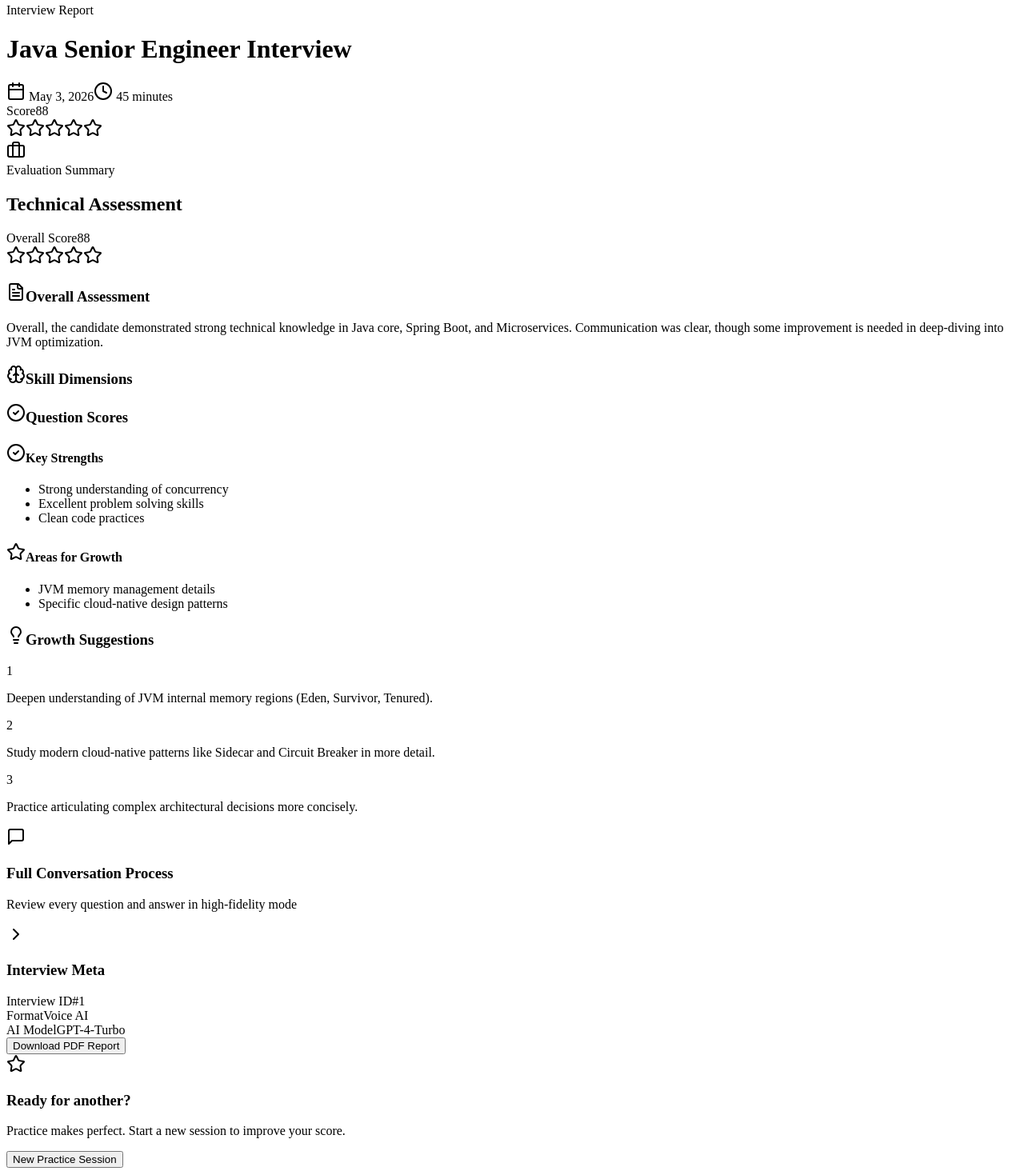
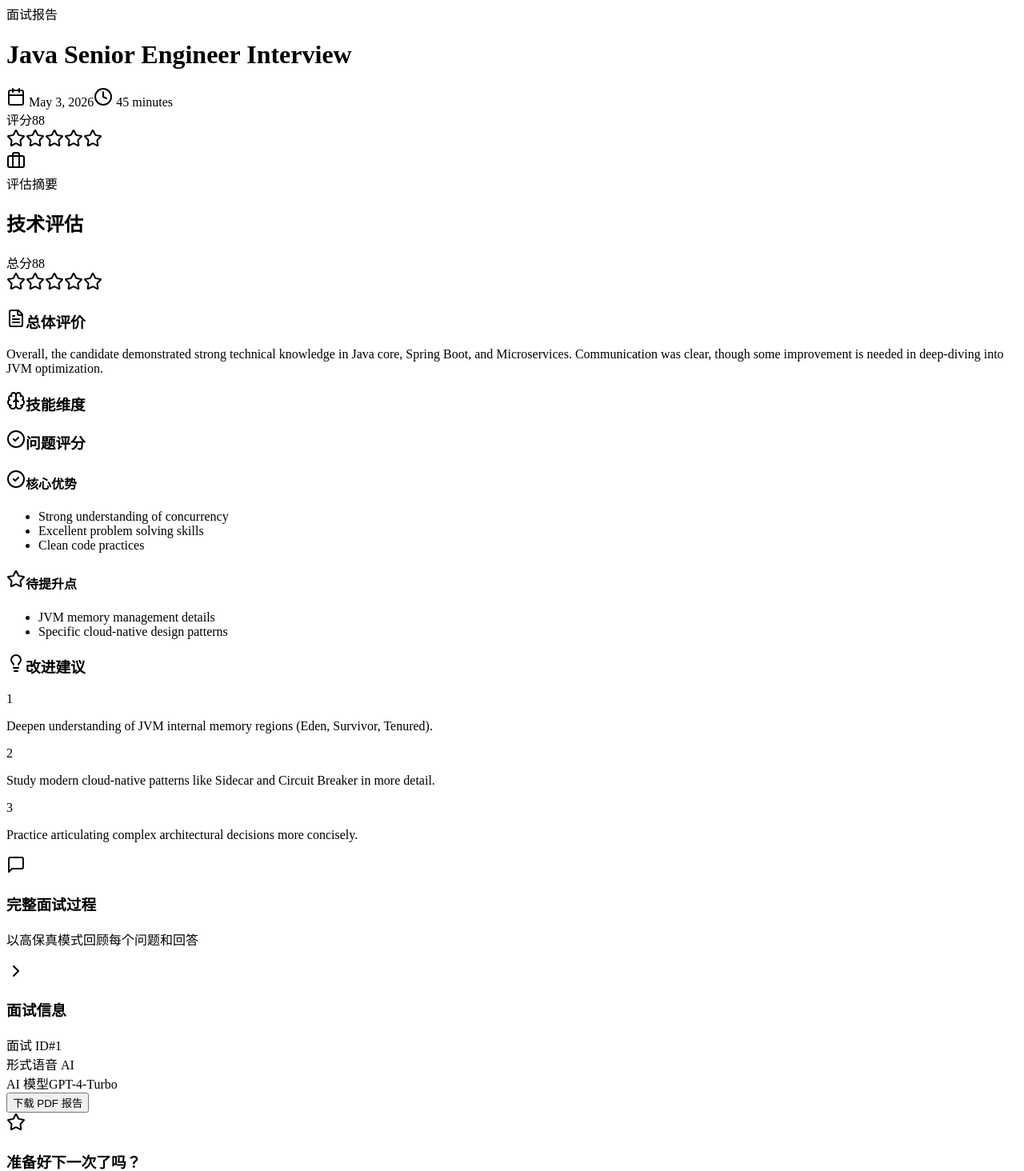
Before and after one commit to VoidXLabs/SimuView, a React (Vite) app in the folder SimuViewFrontEnd/: page /interview-detail/1 in a window 1280 px wide. Shown: the part 268-1732 px from the top of the page at 80% size. Built offline with nearby package versions, Linux system fonts and the light colour scheme; the HTML template or start-up script is replaced by a standard one.

Commit message:
style: frontend

```diff
--- a/SimuViewFrontEnd/src/app/components/EvaluationReportView.tsx
+++ b/SimuViewFrontEnd/src/app/components/EvaluationReportView.tsx
@@ -43,12 +43,12 @@ interface EvaluationReportViewProps {
 
 export const EvaluationReportView: React.FC<EvaluationReportViewProps> = ({ data }) => {
   const radarData = [
-    { subject: 'Tech Depth', A: data.dimensionScores.technicalDepth, fullMark: 100 },
-    { subject: 'Problem Solving', A: data.dimensionScores.problemSolving, fullMark: 100 },
-    { subject: 'Comm.', A: data.dimensionScores.communication, fullMark: 100 },
-    { subject: 'Logic', A: data.dimensionScores.logicalThinking, fullMark: 100 },
-    { subject: 'Experience', A: data.dimensionScores.experienceMatch, fullMark: 100 },
-    { subject: 'Potential', A: data.dimensionScores.learningPotential, fullMark: 100 },
+    { subject: '技术深度', A: data.dimensionScores.technicalDepth, fullMark: 100 },
+    { subject: '问题解决', A: data.dimensionScores.problemSolving, fullMark: 100 },
+    { subject: '沟通能力', A: data.dimensionScores.communication, fullMark: 100 },
+    { subject: '逻辑思维', A: data.dimensionScores.logicalThinking, fullMark: 100 },
+    { subject: '经验匹配', A: data.dimensionScores.experienceMatch, fullMark: 100 },
+    { subject: '学习潜力', A: data.dimensionScores.learningPotential, fullMark: 100 },
   ];
 
   const barData = data.questionEvaluations.map(q => ({
@@ -65,13 +65,13 @@ export const EvaluationReportView: React.FC<EvaluationReportViewProps> = ({ data
             <div className="w-10 h-10 rounded-xl bg-emerald-500/10 dark:bg-emerald-500/20 flex items-center justify-center border border-emerald-500/10 dark:border-emerald-500/20">
               <Briefcase className="w-5 h-5 text-emerald-600 dark:text-emerald-400" />
             </div>
-            <span className="text-emerald-600 dark:text-emerald-400 font-bold tracking-wider text-sm uppercase">Evaluation Summary</span>
+            <span className="text-emerald-600 dark:text-emerald-400 font-bold tracking-wider text-sm uppercase">评估摘要</span>
           </div>
-          <h2 className="text-3xl font-black text-slate-900 dark:text-white tracking-tight">Technical Assessment</h2>
+          <h2 className="text-3xl font-black text-slate-900 dark:text-white tracking-tight">技术评估</h2>
         </div>
 
         <div className="flex flex-col items-center justify-center p-6 bg-slate-50 dark:bg-white/5 rounded-3xl border border-slate-100 dark:border-white/5 shadow-inner min-w-[140px]">
-          <span className="text-slate-500 dark:text-slate-400 text-[10px] font-black uppercase tracking-[0.2em] mb-1">Overall Score</span>
+          <span className="text-slate-500 dark:text-slate-400 text-[10px] font-black uppercase tracking-[0.2em] mb-1">总分</span>
           <span className="text-5xl font-black text-slate-900 dark:text-white">{data.totalScore}</span>
           <div className="mt-2 flex gap-0.5">
             {[1, 2, 3, 4, 5].map((s) => (
@@ -85,7 +85,7 @@ export const EvaluationReportView: React.FC<EvaluationReportViewProps> = ({ data
       <section className="space-y-4">
         <h3 className="text-xl font-bold text-slate-900 dark:text-white flex items-center gap-2">
           <FileText className="w-5 h-5 text-emerald-500" />
-          Overall Assessment
+          总体评价
         </h3>
         <p className="text-slate-600 dark:text-slate-300 leading-relaxed text-lg bg-slate-50/50 dark:bg-white/5 p-6 rounded-3xl border border-slate-100 dark:border-white/5">
           {data.overallReport}
@@ -97,7 +97,7 @@ export const EvaluationReportView: React.FC<EvaluationReportViewProps> = ({ data
         <section className="space-y-6">
           <h3 className="text-xl font-bold text-slate-900 dark:text-white flex items-center gap-2">
             <Brain className="w-5 h-5 text-emerald-500" />
-            Skill Dimensions
+            技能维度
           </h3>
           <div className="h-[300px] w-full bg-slate-50/50 dark:bg-white/5 rounded-3xl border border-slate-100 dark:border-white/5 p-4">
             <ResponsiveContainer width="100%" height="100%">
@@ -106,7 +106,7 @@ export const EvaluationReportView: React.FC<EvaluationReportViewProps> = ({ data
                 <PolarAngleAxis dataKey="subject" tick={{ fill: '#808080', fontSize: 11 }} />
                 <PolarRadiusAxis angle={30} domain={[0, 100]} tick={false} />
                 <Radar
-                  name="Performance"
+                  name="表现"
                   dataKey="A"
                   stroke="#10b981"
                   fill="#10b981"
@@ -120,7 +120,7 @@ export const EvaluationReportView: React.FC<EvaluationReportViewProps> = ({ data
         <section className="space-y-6">
           <h3 className="text-xl font-bold text-slate-900 dark:text-white flex items-center gap-2">
             <CheckCircle2 className="w-5 h-5 text-emerald-500" />
-            Question Scores
+            问题评分
           </h3>
           <div className="h-[300px] w-full bg-slate-50/50 dark:bg-white/5 rounded-3xl border border-slate-100 dark:border-white/5 p-4">
             <ResponsiveContainer width="100%" height="100%">
@@ -144,7 +144,7 @@ export const EvaluationReportView: React.FC<EvaluationReportViewProps> = ({ data
         <div className="p-6 rounded-3xl bg-emerald-50 dark:bg-emerald-500/5 border border-emerald-100 dark:border-emerald-500/10 space-y-4">
           <h4 className="text-emerald-700 dark:text-emerald-400 font-bold flex items-center gap-2">
             <CheckCircle2 className="w-5 h-5" />
-            Key Strengths
+            核心优势
           </h4>
           <ul className="space-y-3">
             {data.strengths.map((s, i) => (
@@ -159,7 +159,7 @@ export const EvaluationReportView: React.FC<EvaluationReportViewProps> = ({ data
         <div className="p-6 rounded-3xl bg-amber-50 dark:bg-amber-500/5 border border-amber-100 dark:border-amber-500/10 space-y-4">
           <h4 className="text-amber-700 dark:text-amber-400 font-bold flex items-center gap-2">
             <Star className="w-5 h-5" />
-            Areas for Growth
+            待提升点
           </h4>
           <ul className="space-y-3">
             {data.weaknesses.map((w, i) => (
@@ -176,7 +176,7 @@ export const EvaluationReportView: React.FC<EvaluationReportViewProps> = ({ data
       <section className="space-y-4">
         <h3 className="text-xl font-bold text-slate-900 dark:text-white flex items-center gap-2">
           <Lightbulb className="w-5 h-5 text-emerald-500" />
-          Growth Suggestions
+          改进建议
         </h3>
         <div className="space-y-3">
           {data.suggestions.map((s, i) => (
@@ -200,8 +200,8 @@ export const EvaluationReportView: React.FC<EvaluationReportViewProps> = ({ data
                   <MessageSquare className="w-8 h-8 text-white" />
                 </div>
                 <div>
-                  <h3 className="text-white font-bold text-xl">Full Conversation Process</h3>
-                  <p className="text-slate-400 text-sm mt-1">Review every question and answer in high-fidelity mode</p>
+                  <h3 className="text-white font-bold text-xl">完整面试过程</h3>
+                  <p className="text-slate-400 text-sm mt-1">以高保真模式回顾每个问题和回答</p>
                 </div>
               </div>
               <div className="w-12 h-12 rounded-full border border-slate-700 dark:border-white/10 flex items-center justify-center group-hover:bg-emerald-500 group-hover:border-emerald-500 transition-all">
@@ -218,8 +218,8 @@ export const EvaluationReportView: React.FC<EvaluationReportViewProps> = ({ data
                     <MessageSquare className="w-5 h-5 text-emerald-500" />
                   </div>
                   <div>
-                    <h2 className="text-xl font-bold text-slate-900 dark:text-white">Interview Transcript</h2>
-                    <p className="text-slate-500 text-xs font-mono uppercase tracking-widest">Protocol Logs</p>
+                    <h2 className="text-xl font-bold text-slate-900 dark:text-white">面试记录</h2>
+                    <p className="text-slate-500 text-xs font-mono uppercase tracking-widest">详细日志</p>
                   </div>
                 </div>
                 <Drawer.Close asChild>
@@ -239,7 +239,7 @@ export const EvaluationReportView: React.FC<EvaluationReportViewProps> = ({ data
                       </div>
                       <div className="flex-1 space-y-2">
                         <div className="flex items-center gap-2">
-                          <span className="text-xs font-bold text-slate-400 uppercase tracking-tighter">Interviewer</span>
+                          <span className="text-xs font-bold text-slate-400 uppercase tracking-tighter">面试官</span>
                           <span className="text-[10px] text-slate-300 dark:text-slate-600 font-mono">SEQ_{q.questionIndex.toString().padStart(2, '0')}</span>
                         </div>
                         <div className="p-4 rounded-2xl rounded-tl-none bg-slate-100 dark:bg-white/5 border border-slate-200 dark:border-white/10 text-slate-800 dark:text-slate-200 text-sm leading-relaxed shadow-sm">
@@ -255,7 +255,7 @@ export const EvaluationReportView: React.FC<EvaluationReportViewProps> = ({ data
                       </div>
                       <div className="flex-1 space-y-2 text-right">
                         <div className="flex items-center gap-2 justify-end">
-                          <span className="text-xs font-bold text-emerald-500 uppercase tracking-tighter">Candidate</span>
+                          <span className="text-xs font-bold text-emerald-500 uppercase tracking-tighter">候选人</span>
                         </div>
                         <div className="p-4 rounded-2xl rounded-tr-none bg-emerald-500/5 border border-emerald-500/10 text-slate-800 dark:text-slate-200 text-sm leading-relaxed shadow-sm text-left">
                           {q.userAnswer}
@@ -267,10 +267,10 @@ export const EvaluationReportView: React.FC<EvaluationReportViewProps> = ({ data
                     <div className="mx-14 p-4 rounded-xl bg-slate-50 dark:bg-white/[0.02] border border-dashed border-slate-200 dark:border-white/10">
                       <div className="flex items-center gap-2 mb-2">
                         <div className="w-1.5 h-1.5 rounded-full bg-emerald-500"></div>
-                        <span className="text-[10px] font-black uppercase tracking-widest text-emerald-500">Assessment Score: {q.score}/100</span>
+                        <span className="text-[10px] font-black uppercase tracking-widest text-emerald-500">评估得分: {q.score}/100</span>
                       </div>
                       <p className="text-xs text-slate-500 dark:text-slate-400 leading-relaxed italic">
-                        Feedback: {q.feedback}
+                        反馈: {q.feedback}
                       </p>
                     </div>
                   </div>
@@ -279,7 +279,7 @@ export const EvaluationReportView: React.FC<EvaluationReportViewProps> = ({ data
                 <div className="text-center pt-8">
                   <div className="inline-flex items-center gap-2 px-4 py-2 rounded-full bg-slate-50 dark:bg-white/5 border border-slate-100 dark:border-white/5">
                     <CheckCircle2 className="w-4 h-4 text-emerald-500" />
-                    <span className="text-[10px] font-bold text-slate-400 uppercase tracking-widest">End of Session Protocol</span>
+                    <span className="text-[10px] font-bold text-slate-400 uppercase tracking-widest">面试流程结束</span>
                   </div>
                 </div>
               </div>
--- a/SimuViewFrontEnd/src/app/pages/InterviewDetail.tsx
+++ b/SimuViewFrontEnd/src/app/pages/InterviewDetail.tsx
@@ -74,7 +74,7 @@ export default function InterviewDetail() {
           className="group flex items-center gap-2 text-slate-600 dark:text-slate-300 hover:text-slate-900 dark:hover:text-white mb-8 transition-colors bg-white dark:bg-white/5 hover:bg-slate-100 dark:hover:bg-white/10 px-4 py-2 rounded-xl border border-slate-200 dark:border-white/5 backdrop-blur-sm w-fit shadow-sm"
         >
           <ArrowLeft className="w-4 h-4 group-hover:-translate-x-1 transition-transform" />
-          <span className="font-semibold text-sm">Back to Dashboard</span>
+          <span className="font-semibold text-sm">返回仪表盘</span>
         </button>
 
         <div className="grid grid-cols-1 lg:grid-cols-3 gap-8">
@@ -89,7 +89,7 @@ export default function InterviewDetail() {
                     <div className="w-10 h-10 rounded-xl bg-emerald-500/10 dark:bg-emerald-500/20 flex items-center justify-center border border-emerald-500/10 dark:border-emerald-500/20">
                       <Briefcase className="w-5 h-5 text-emerald-600 dark:text-emerald-400" />
                     </div>
-                    <span className="text-emerald-600 dark:text-emerald-400 font-bold tracking-wider text-sm uppercase">Interview Report</span>
+                    <span className="text-emerald-600 dark:text-emerald-400 font-bold tracking-wider text-sm uppercase">面试报告</span>
                   </div>
                   <h1 className="text-3xl font-black text-slate-900 dark:text-white tracking-tight">{report.title}</h1>
                   <div className="flex items-center gap-4 text-slate-500 dark:text-slate-300 text-sm font-medium">
@@ -99,7 +99,7 @@ export default function InterviewDetail() {
                 </div>
 
                 <div className="flex flex-col items-center justify-center p-6 bg-slate-50 dark:bg-slate-900/50 rounded-3xl border border-slate-100 dark:border-white/5 shadow-inner min-w-[120px]">
-                  <span className="text-slate-500 dark:text-slate-400 text-[10px] font-black uppercase tracking-[0.2em] mb-1">Score</span>
+                  <span className="text-slate-500 dark:text-slate-400 text-[10px] font-black uppercase tracking-[0.2em] mb-1">评分</span>
                   <span className="text-5xl font-black text-slate-900 dark:text-white">{report.totalScore}</span>
                   <div className="mt-2 flex gap-0.5">
                     {[1, 2, 3, 4, 5].map((s) => (
@@ -116,25 +116,25 @@ export default function InterviewDetail() {
           {/* Sidebar */}
           <div className="space-y-6">
             <div className="rounded-[2rem] bg-white dark:bg-slate-800/60 backdrop-blur-xl border border-slate-200 dark:border-white/10 p-6 space-y-6 transition-colors shadow-sm sticky top-8">
-              <h3 className="text-slate-900 dark:text-white font-bold px-2">Interview Meta</h3>
+              <h3 className="text-slate-900 dark:text-white font-bold px-2">面试信息</h3>
               <div className="space-y-1">
                 <div className="flex items-center justify-between p-3 rounded-2xl hover:bg-slate-50 dark:hover:bg-white/5 transition-colors">
-                  <span className="text-slate-500 dark:text-slate-400 text-sm">Interview ID</span>
+                  <span className="text-slate-500 dark:text-slate-400 text-sm">面试 ID</span>
                   <span className="text-slate-700 dark:text-neutral-200 font-mono text-xs">#{id || '7721'}</span>
                 </div>
                 <div className="flex items-center justify-between p-3 rounded-2xl hover:bg-slate-50 dark:hover:bg-white/5 transition-colors">
-                  <span className="text-slate-500 dark:text-slate-400 text-sm">Format</span>
-                  <span className="text-slate-700 dark:text-neutral-200 text-sm">Voice AI</span>
+                  <span className="text-slate-500 dark:text-slate-400 text-sm">形式</span>
+                  <span className="text-slate-700 dark:text-neutral-200 text-sm">语音 AI</span>
                 </div>
                 <div className="flex items-center justify-between p-3 rounded-2xl hover:bg-slate-50 dark:hover:bg-white/5 transition-colors">
-                  <span className="text-slate-500 dark:text-slate-400 text-sm">AI Model</span>
+                  <span className="text-slate-500 dark:text-slate-400 text-sm">AI 模型</span>
                   <span className="text-slate-700 dark:text-neutral-200 text-sm">GPT-4-Turbo</span>
                 </div>
               </div>
 
               <div className="pt-4 border-t border-slate-100 dark:border-white/5 px-2">
                 <Button className="w-full bg-emerald-600 hover:bg-emerald-700 dark:bg-emerald-600 dark:hover:bg-emerald-500 text-white rounded-xl h-12 font-bold shadow-lg shadow-emerald-900/10 dark:shadow-emerald-900/20">
-                  Download PDF Report
+                  下载 PDF 报告
                 </Button>
               </div>
             </div>
@@ -143,15 +143,15 @@ export default function InterviewDetail() {
               <div className="w-16 h-16 bg-emerald-500/10 dark:bg-white/10 rounded-2xl flex items-center justify-center mx-auto">
                 <Star className="w-8 h-8 text-emerald-600 dark:text-emerald-400" />
               </div>
-              <h3 className="text-slate-900 dark:text-white font-bold">Ready for another?</h3>
+              <h3 className="text-slate-900 dark:text-white font-bold">准备好下一次了吗？</h3>
               <p className="text-slate-600 dark:text-slate-300 text-sm leading-relaxed">
-                Practice makes perfect. Start a new session to improve your score.
+                熟能生巧。开始新的练习以提高你的分数。
               </p>
               <Button
                 onClick={() => navigate("/setup")}
                 className="w-full bg-emerald-600 dark:bg-white text-white dark:text-black hover:bg-emerald-700 dark:hover:bg-neutral-200 rounded-xl h-12 font-bold shadow-md transition-all"
               >
-                New Practice Session
+                开始新练习
               </Button>
             </div>
           </div>
```
Also changed, not shown: SimuViewFrontEnd/src/app/pages/Home.tsx (+7 -7 lines), SimuViewFrontEnd/src/app/pages/MyInterviews.tsx (+14 -14 lines), 1 other file (tests, documents, lock files or other folders).
